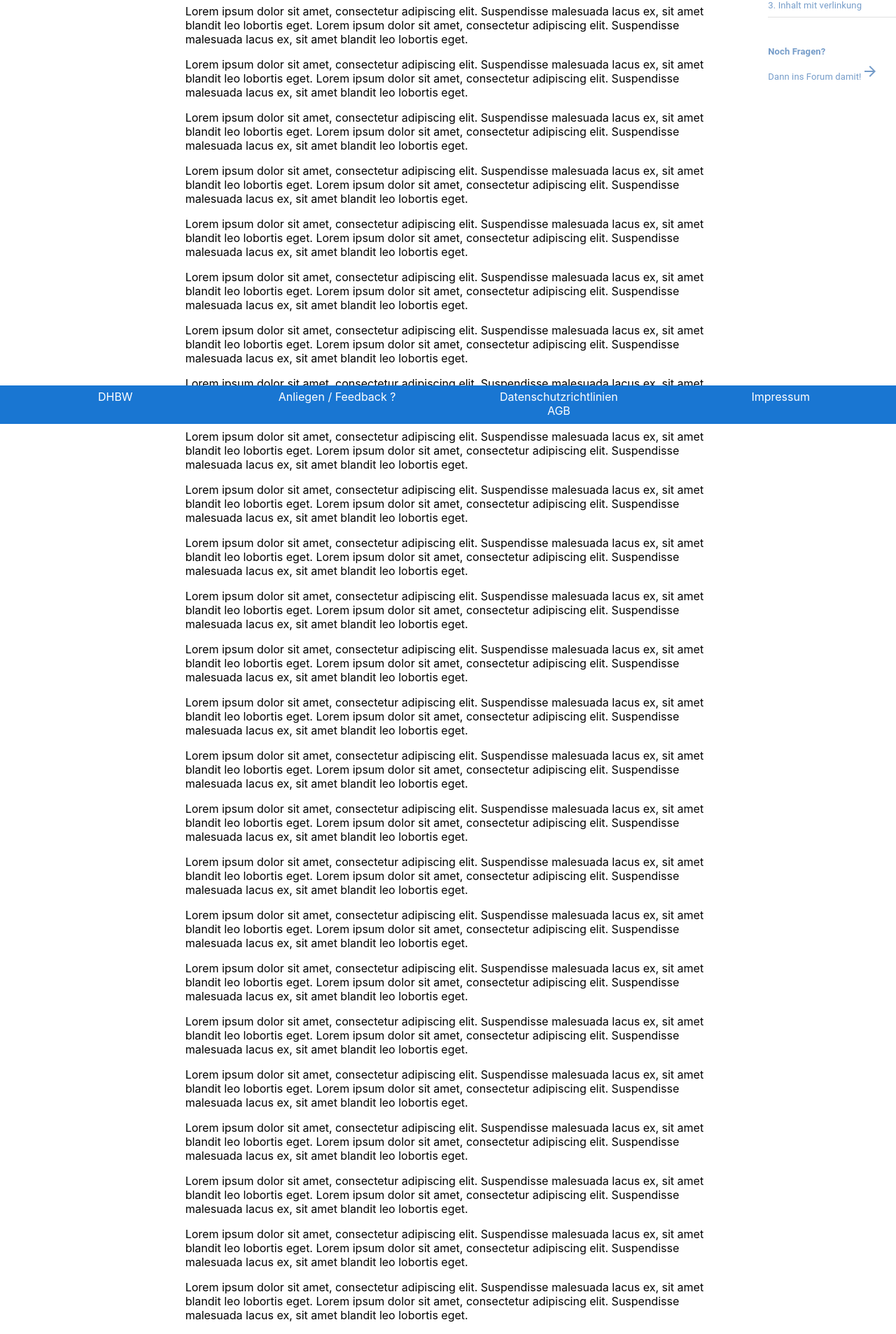
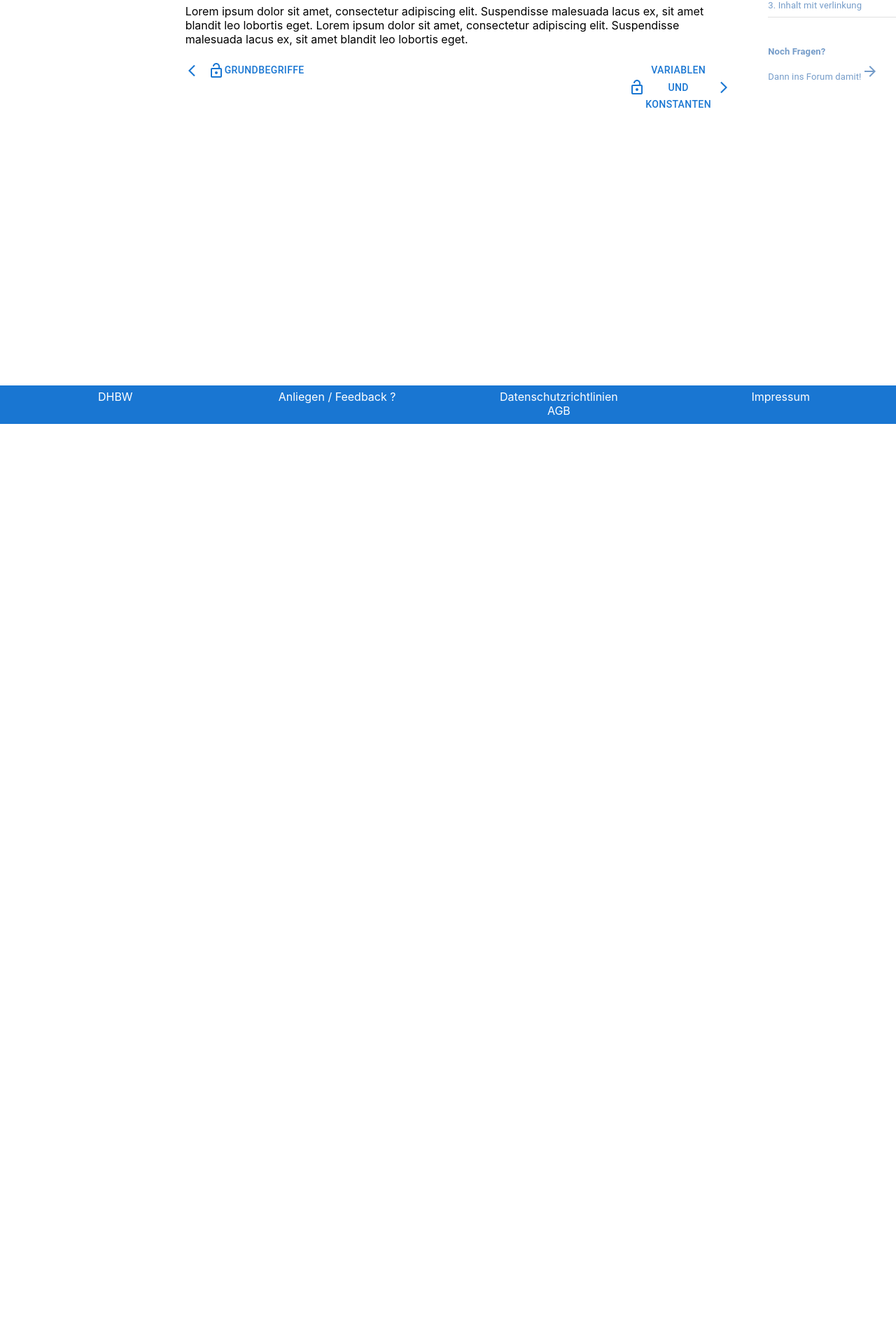
Before and after one commit to sakulklk/Lernmanagement, a Next.js app: page /Grundbegriffe in a window 1280 px wide. Shown: the part 194-2101 px from the top of the page at 70% size. After the commit the page ends 800 px from the top, so only its background shows below. Built offline with nearby package versions, Linux system fonts and the light colour scheme.

Commit message:
1 file modified

```diff
--- a/components/inhalt/K1/grundbegriffe.js
+++ b/components/inhalt/K1/grundbegriffe.js
@@ -1,5 +1,11 @@
 import * as React from 'react';
 import Typography from '@mui/material/Typography';
+import ArrowForwardIosIcon from '@mui/icons-material/ArrowForwardIos';
+import ArrowBackIosIcon from '@mui/icons-material/ArrowBackIos';
+import Button from '@mui/material/Button';
+import Grid from '@mui/material/Grid';
+import LockOpenIcon from '@mui/icons-material/LockOpen';
+import Divider from '@mui/material/Divider';
 
 export default function Sidemenu() {
   return (
@@ -32,174 +38,22 @@ export default function Sidemenu() {
           dolor sit amet, consectetur adipiscing elit. Suspendisse malesuada
           lacus ex, sit amet blandit leo lobortis eget.
         </p>
-        <p>
-          Lorem ipsum dolor sit amet, consectetur adipiscing elit. Suspendisse
-          malesuada lacus ex, sit amet blandit leo lobortis eget. Lorem ipsum
-          dolor sit amet, consectetur adipiscing elit. Suspendisse malesuada
-          lacus ex, sit amet blandit leo lobortis eget.
-        </p>
-        <p>
-          Lorem ipsum dolor sit amet, consectetur adipiscing elit. Suspendisse
-          malesuada lacus ex, sit amet blandit leo lobortis eget. Lorem ipsum
-          dolor sit amet, consectetur adipiscing elit. Suspendisse malesuada
-          lacus ex, sit amet blandit leo lobortis eget.
-        </p>
-        <p>
-          Lorem ipsum dolor sit amet, consectetur adipiscing elit. Suspendisse
-          malesuada lacus ex, sit amet blandit leo lobortis eget. Lorem ipsum
-          dolor sit amet, consectetur adipiscing elit. Suspendisse malesuada
-          lacus ex, sit amet blandit leo lobortis eget.
-        </p>
-        <p>
-          Lorem ipsum dolor sit amet, consectetur adipiscing elit. Suspendisse
-          malesuada lacus ex, sit amet blandit leo lobortis eget. Lorem ipsum
-          dolor sit amet, consectetur adipiscing elit. Suspendisse malesuada
-          lacus ex, sit amet blandit leo lobortis eget.
-        </p>
-        <p>
-          Lorem ipsum dolor sit amet, consectetur adipiscing elit. Suspendisse
-          malesuada lacus ex, sit amet blandit leo lobortis eget. Lorem ipsum
-          dolor sit amet, consectetur adipiscing elit. Suspendisse malesuada
-          lacus ex, sit amet blandit leo lobortis eget.
-        </p>
-        <p>
-          Lorem ipsum dolor sit amet, consectetur adipiscing elit. Suspendisse
-          malesuada lacus ex, sit amet blandit leo lobortis eget. Lorem ipsum
-          dolor sit amet, consectetur adipiscing elit. Suspendisse malesuada
-          lacus ex, sit amet blandit leo lobortis eget.
-        </p>
-        <p>
-          Lorem ipsum dolor sit amet, consectetur adipiscing elit. Suspendisse
-          malesuada lacus ex, sit amet blandit leo lobortis eget. Lorem ipsum
-          dolor sit amet, consectetur adipiscing elit. Suspendisse malesuada
-          lacus ex, sit amet blandit leo lobortis eget.
-        </p>
-        <p>
-          Lorem ipsum dolor sit amet, consectetur adipiscing elit. Suspendisse
-          malesuada lacus ex, sit amet blandit leo lobortis eget. Lorem ipsum
-          dolor sit amet, consectetur adipiscing elit. Suspendisse malesuada
-          lacus ex, sit amet blandit leo lobortis eget.
-        </p>
-        <p>
-          Lorem ipsum dolor sit amet, consectetur adipiscing elit. Suspendisse
-          malesuada lacus ex, sit amet blandit leo lobortis eget. Lorem ipsum
-          dolor sit amet, consectetur adipiscing elit. Suspendisse malesuada
-          lacus ex, sit amet blandit leo lobortis eget.
-        </p>
-        <p>
-          Lorem ipsum dolor sit amet, consectetur adipiscing elit. Suspendisse
-          malesuada lacus ex, sit amet blandit leo lobortis eget. Lorem ipsum
-          dolor sit amet, consectetur adipiscing elit. Suspendisse malesuada
-          lacus ex, sit amet blandit leo lobortis eget.
-        </p>
-        <p>
-          Lorem ipsum dolor sit amet, consectetur adipiscing elit. Suspendisse
-          malesuada lacus ex, sit amet blandit leo lobortis eget. Lorem ipsum
-          dolor sit amet, consectetur adipiscing elit. Suspendisse malesuada
-          lacus ex, sit amet blandit leo lobortis eget.
-        </p>
-        <p>
-          Lorem ipsum dolor sit amet, consectetur adipiscing elit. Suspendisse
-          malesuada lacus ex, sit amet blandit leo lobortis eget. Lorem ipsum
-          dolor sit amet, consectetur adipiscing elit. Suspendisse malesuada
-          lacus ex, sit amet blandit leo lobortis eget.
-        </p>
-        <p>
-          Lorem ipsum dolor sit amet, consectetur adipiscing elit. Suspendisse
-          malesuada lacus ex, sit amet blandit leo lobortis eget. Lorem ipsum
-          dolor sit amet, consectetur adipiscing elit. Suspendisse malesuada
-          lacus ex, sit amet blandit leo lobortis eget.
-        </p>
-        <p>
-          Lorem ipsum dolor sit amet, consectetur adipiscing elit. Suspendisse
-          malesuada lacus ex, sit amet blandit leo lobortis eget. Lorem ipsum
-          dolor sit amet, consectetur adipiscing elit. Suspendisse malesuada
-          lacus ex, sit amet blandit leo lobortis eget.
-        </p>
-        <p>
-          Lorem ipsum dolor sit amet, consectetur adipiscing elit. Suspendisse
-          malesuada lacus ex, sit amet blandit leo lobortis eget. Lorem ipsum
-          dolor sit amet, consectetur adipiscing elit. Suspendisse malesuada
-          lacus ex, sit amet blandit leo lobortis eget.
-        </p>
-        <p>
-          Lorem ipsum dolor sit amet, consectetur adipiscing elit. Suspendisse
-          malesuada lacus ex, sit amet blandit leo lobortis eget. Lorem ipsum
-          dolor sit amet, consectetur adipiscing elit. Suspendisse malesuada
-          lacus ex, sit amet blandit leo lobortis eget.
-        </p>
-        <p>
-          Lorem ipsum dolor sit amet, consectetur adipiscing elit. Suspendisse
-          malesuada lacus ex, sit amet blandit leo lobortis eget. Lorem ipsum
-          dolor sit amet, consectetur adipiscing elit. Suspendisse malesuada
-          lacus ex, sit amet blandit leo lobortis eget.
-        </p>
-        <p>
-          Lorem ipsum dolor sit amet, consectetur adipiscing elit. Suspendisse
-          malesuada lacus ex, sit amet blandit leo lobortis eget. Lorem ipsum
-          dolor sit amet, consectetur adipiscing elit. Suspendisse malesuada
-          lacus ex, sit amet blandit leo lobortis eget.
-        </p>
-        <p>
-          Lorem ipsum dolor sit amet, consectetur adipiscing elit. Suspendisse
-          malesuada lacus ex, sit amet blandit leo lobortis eget. Lorem ipsum
-          dolor sit amet, consectetur adipiscing elit. Suspendisse malesuada
-          lacus ex, sit amet blandit leo lobortis eget.
-        </p>
-        <p>
-          Lorem ipsum dolor sit amet, consectetur adipiscing elit. Suspendisse
-          malesuada lacus ex, sit amet blandit leo lobortis eget. Lorem ipsum
-          dolor sit amet, consectetur adipiscing elit. Suspendisse malesuada
-          lacus ex, sit amet blandit leo lobortis eget.
-        </p>
-        <p>
-          Lorem ipsum dolor sit amet, consectetur adipiscing elit. Suspendisse
-          malesuada lacus ex, sit amet blandit leo lobortis eget. Lorem ipsum
-          dolor sit amet, consectetur adipiscing elit. Suspendisse malesuada
-          lacus ex, sit amet blandit leo lobortis eget.
-        </p>
-        <p>
-          Lorem ipsum dolor sit amet, consectetur adipiscing elit. Suspendisse
-          malesuada lacus ex, sit amet blandit leo lobortis eget. Lorem ipsum
-          dolor sit amet, consectetur adipiscing elit. Suspendisse malesuada
-          lacus ex, sit amet blandit leo lobortis eget.
-        </p>
-        <p>
-          Lorem ipsum dolor sit amet, consectetur adipiscing elit. Suspendisse
-          malesuada lacus ex, sit amet blandit leo lobortis eget. Lorem ipsum
-          dolor sit amet, consectetur adipiscing elit. Suspendisse malesuada
-          lacus ex, sit amet blandit leo lobortis eget.
-        </p>
-        <p>
-          Lorem ipsum dolor sit amet, consectetur adipiscing elit. Suspendisse
-          malesuada lacus ex, sit amet blandit leo lobortis eget. Lorem ipsum
-          dolor sit amet, consectetur adipiscing elit. Suspendisse malesuada
-          lacus ex, sit amet blandit leo lobortis eget.
-        </p>
-        <p>
-          Lorem ipsum dolor sit amet, consectetur adipiscing elit. Suspendisse
-          malesuada lacus ex, sit amet blandit leo lobortis eget. Lorem ipsum
-          dolor sit amet, consectetur adipiscing elit. Suspendisse malesuada
-          lacus ex, sit amet blandit leo lobortis eget.
-        </p>
-        <p>
-          Lorem ipsum dolor sit amet, consectetur adipiscing elit. Suspendisse
-          malesuada lacus ex, sit amet blandit leo lobortis eget. Lorem ipsum
-          dolor sit amet, consectetur adipiscing elit. Suspendisse malesuada
-          lacus ex, sit amet blandit leo lobortis eget.
-        </p>
-        <p>
-          Lorem ipsum dolor sit amet, consectetur adipiscing elit. Suspendisse
-          malesuada lacus ex, sit amet blandit leo lobortis eget. Lorem ipsum
-          dolor sit amet, consectetur adipiscing elit. Suspendisse malesuada
-          lacus ex, sit amet blandit leo lobortis eget.
-        </p>
-        <p>
-          Lorem ipsum dolor sit amet, consectetur adipiscing elit. Suspendisse
-          malesuada lacus ex, sit amet blandit leo lobortis eget. Lorem ipsum
-          dolor sit amet, consectetur adipiscing elit. Suspendisse malesuada
-          lacus ex, sit amet blandit leo lobortis eget.
-        </p>
+        <Grid container>
+          <Grid item sm={8} md={8} lg={10}>
+            <a href="/JSK1">
+              <Button variant="text" startIcon={<ArrowBackIosIcon />}>
+                <LockOpenIcon></LockOpenIcon> Grundbegriffe
+              </Button>
+            </a>
+          </Grid>
+          <Grid item sm={4} md={4} lg={2}>
+            <a href="/JSK1">
+              <Button variant="text" endIcon={<ArrowForwardIosIcon />}>
+                <LockOpenIcon></LockOpenIcon> Variablen und Konstanten
+              </Button>
+            </a>
+          </Grid>
+        </Grid>
       </div>
     </div>
   );
```
